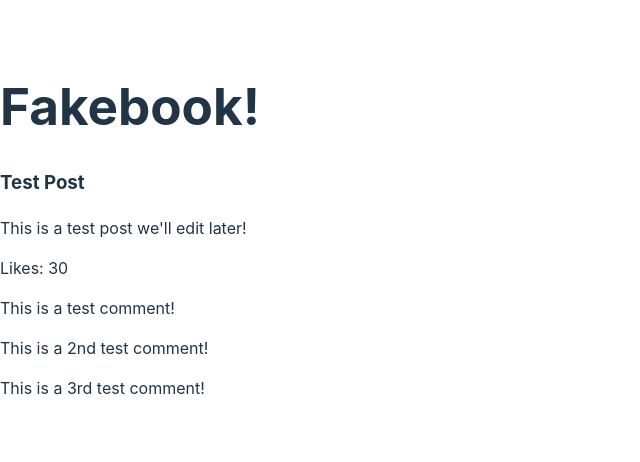
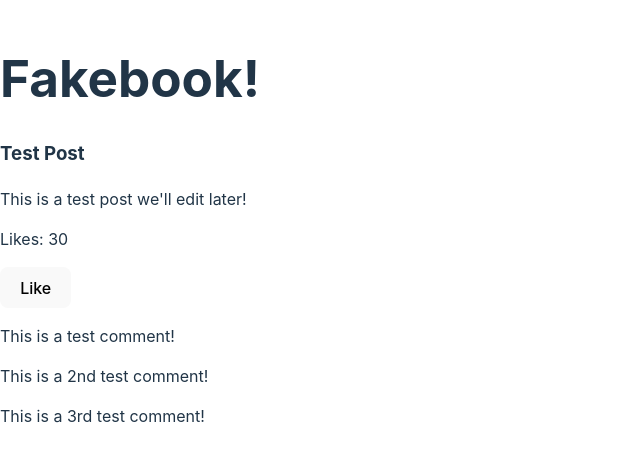
Before and after one commit to Choplua/social-media-app, a React (Vite) app: page / in a window 1280 px wide. Shown: the part 170-632 px from the top of the page, without its empty margins (0-640 px from the left). Built offline with nearby package versions, Linux system fonts and the light colour scheme.

Commit message:
click button

```diff
--- a/src/Post.jsx
+++ b/src/Post.jsx
@@ -1,11 +1,16 @@
 import React from 'react';
 import Comment from './Comment';
 function Post(){
+    function handleLike(){
+        console.log('Liked!');
+    }
     return(
         <div>
             <h3>Test Post</h3>
             <p>This is a test post we'll edit later!</p>
             <p>Likes: 30</p>
+            <button onClick={handleLike}>Like</button>
+
             <Comment content= "This is a test comment!"/>
             <Comment content= "This is a  2nd test comment!"/>
             <Comment content= "This is a  3rd test comment!"/>
```
